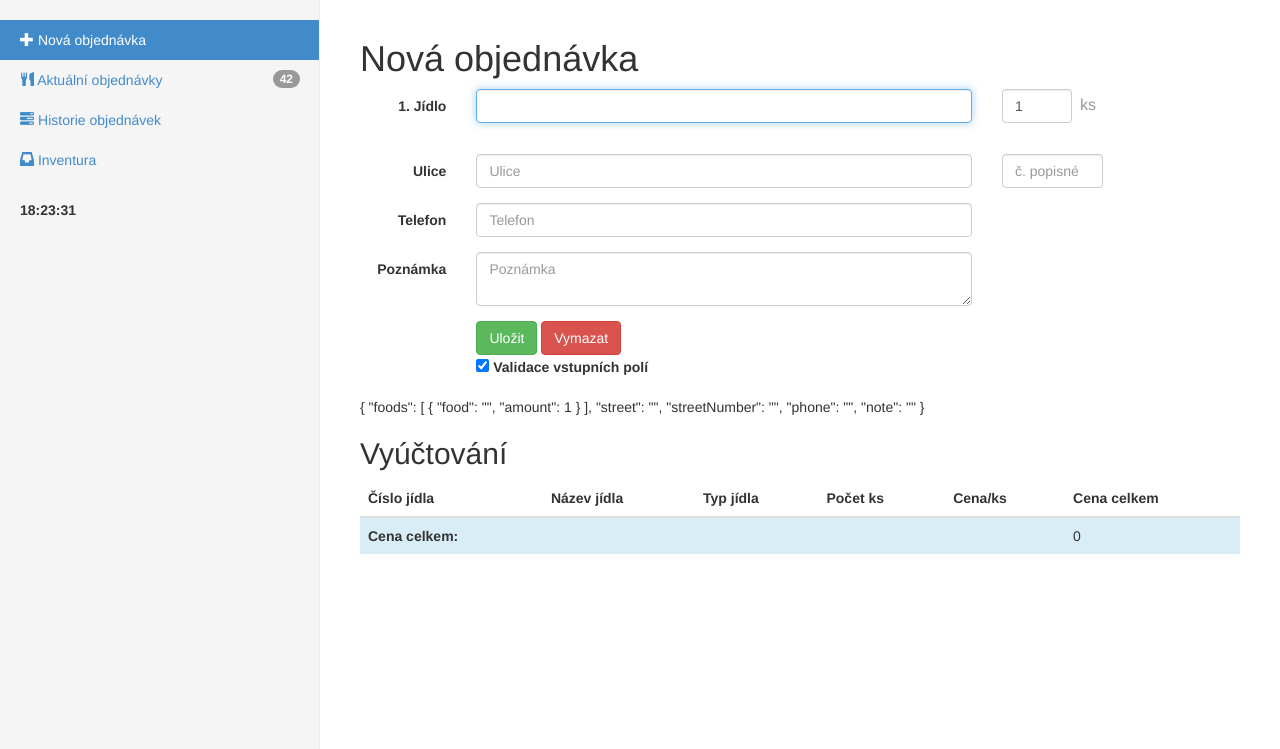
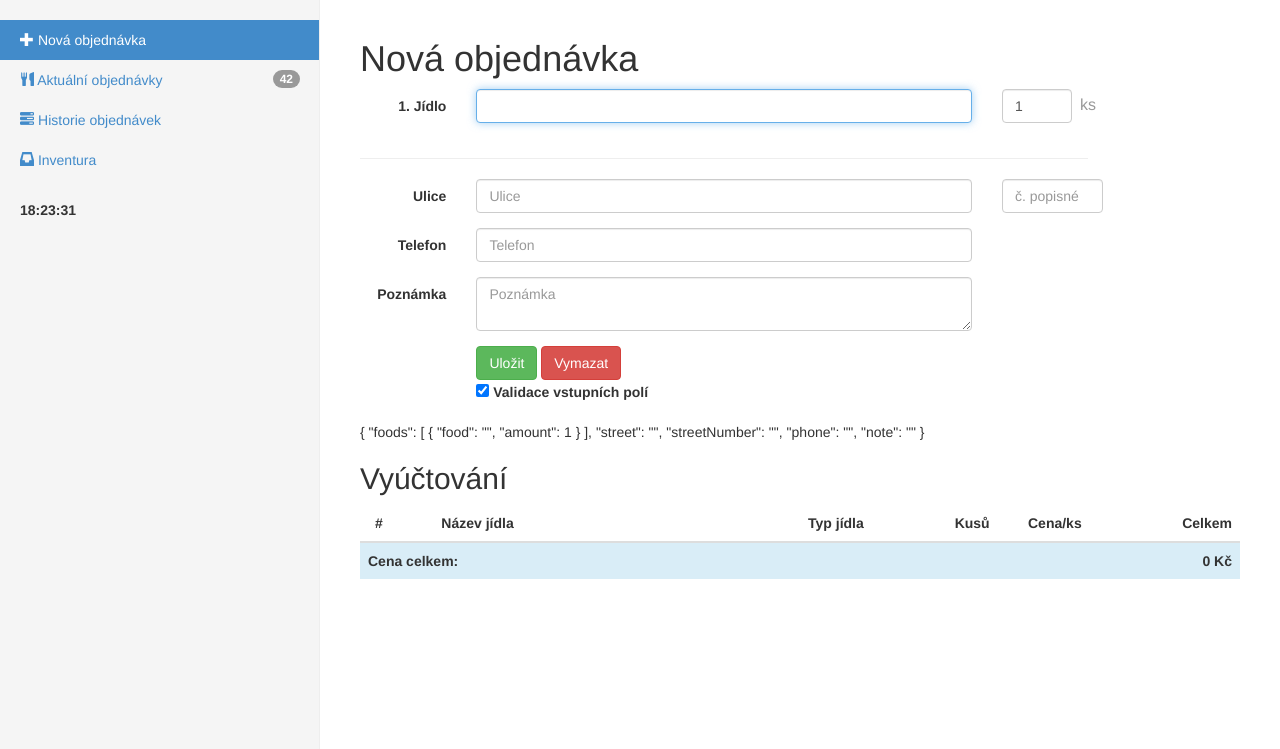
Before and after one commit to shobull/mamHladVHK, a PHP site: page / in a window 1280 px wide. Shown: the part 51-800 px from the top of the page. Run offline with PHP 8.4, Linux system fonts and the light colour scheme; some libraries are stand-ins or nearby versions.

Commit message:
zavislosti

```diff
--- a/static/angular/controllers.js
+++ b/static/angular/controllers.js
@@ -24,17 +24,19 @@ angular.module('menuControllers', ['ui.select2'])
             $scope.order = new order();
             $scope.validateInput = true;
 
-            $scope.newFood = function (event) {
-                $scope.createEmptyFood();
-                event.preventDefault();
-            }
-
+            // Vytvori novy radek s prazdnym jilem
             $scope.createEmptyFood = function () {
                 var food = {
                     food: "",
                     amount: 1
                 };
                 $scope.order.foods.push(food);
+            }
+
+            $scope.deleteFood = function (index) {
+                if ($scope.order.foods.length > 1) {
+                    $scope.order.foods.splice(index, 1);
+                }
             }
 
             $scope.phoneNumberPattern = (function () {
@@ -65,47 +67,93 @@ angular.module('menuControllers', ['ui.select2'])
                 return $scope.newOrderForm[field].$valid && $scope.newOrderForm[field].$dirty;
             };
 
+
+            $scope.selectedItem = -1;
+
+
+            // Nastavi formular do puvodniho stavu
             var cleanOrder = new order();
             $scope.clear = function (order) {
                 $scope.newOrderForm.$setPristine();
                 $scope.order = angular.copy(cleanOrder);
-                $scope.showAutocomplete = -1;
                 $scope.items = [];
             };
 
-            $scope.selectedItem = -1;
-
+            // Skryje autocompleter
             $scope.hideAutocompleter = function () {
                 $scope.showAutocomplete = -1;
-            }
-
-            $scope.isEmpty = function (food) {
-                if (food.Id) {
-                    return true;
-                }
-                return false;
+                $scope.selectedItem = -1;
+                $scope.items = [];
             }
 
 
+            // Vyhledava v jidlech pro autocompleter
             $scope.items = [];
             $scope.updateAutocompleter = function (keyword, index) {
                 $scope.showAutocomplete = index;
                 $http.get('/mamhladvhk/php/api/food?q=' + keyword)
                     .then(function (result) {
                         $scope.items = result.data.jidelak;
+                        if ($scope.items.length <= $scope.selectedItem) {
+                            $scope.refreshAutocompleter($scope.items.length - 1);
+                        }
                     });
             }
 
-            $scope.selectFood = function (index, foodIndex) {
+            $scope.refreshAutocompleter = function (value) {
+                if (value < 0) {
+                    $scope.selectedItem = -1;
+                } else if (value < $scope.items.length) {
+                    $scope.selectedItem = value;
+                } else {
+                    $scope.selectedItem = $scope.items.length - 1;
+                }
+            }
+
+            $scope.moveAutocompleter = function ($event, index) {
+                $scope.showAutocomplete = index;
+                if ($event.which == 40) {
+                    // Arrow down pressed
+                    $scope.refreshAutocompleter($scope.selectedItem + 1);
+                    $event.preventDefault();
+                } else if ($event.which == 38) {
+                    // Arrow up pressed
+                    $scope.refreshAutocompleter($scope.selectedItem - 1);
+                    $event.preventDefault();
+                } else if ($event.which == 13) {
+                    // Enter pressed
+                    $scope.selectFood(index);
+                } else if ($event.which == 27) {
+                    // Esc pressed
+                    $scope.deleteFood(index);
+                } else if ($event.which == 39 || $event.which == 37) {
+                    // Arrow left or right pressed
+                    $scope.hideAutocompleter();
+                }
+            }
+
+            // Zvoli jidlo
+            $scope.selectFood = function (foodIndex) {
+                var index = $scope.selectedItem;
                 $scope.order.foods[foodIndex].food = $scope.items[index];
                 $scope.items = [];
-                $scope.createEmptyFood();
+
+                var lastFoodIndex = $scope.order.foods.length - 1;
+
+                if ($scope.order.foods[lastFoodIndex].food.Id != null) {
+                    // Pokud neni posledni radek prazdny, tak pridam novy pro dalsi jidlo
+                    $scope.createEmptyFood();
+                }
+
+                $scope.hideAutocompleter();
             }
 
+            // Spocita cenu vsech kusu
             $scope.totalFoodPrice = function (item) {
                 return (item.food.Prize * item.amount);
             }
 
+            // Spocita celkovou cenu objednavky
             $scope.totalPrice = function () {
                 var price = 0;
                 for (var i = 0; i < $scope.order.foods.length; i++) {
@@ -117,7 +165,8 @@ angular.module('menuControllers', ['ui.select2'])
             }
 
         }])
-    .controller('OrderListCtrl', ['$scope',
+    .
+    controller('OrderListCtrl', ['$scope',
         function ($scope) {
         }])
     .controller('OrderHistoryCtrl', ['$scope',
--- a/static/angular/filters.js
+++ b/static/angular/filters.js
@@ -6,10 +6,15 @@ angular.module('app.filters', [])
 
             for (var i = 0; i < item.length; i++) {
                 if (item[i].food.Id != null) {
-                    console.log(item[i].food);
                     array.push(item[i]);
                 }
             }
             return array;
         };
     })
+
+    .filter('currency', function () {
+        return function (string) {
+            return string + " Kč";
+        }
+    })
--- a/static/css/custom.css
+++ b/static/css/custom.css
@@ -120,6 +120,18 @@ body {
     border-radius: 50%;
 }
 
+table tr th.center {
+    padding-left: 15px;
+}
+
+table tr th.right, table tr td.right {
+    text-align: right;
+}
+
+.strong {
+    font-weight: bold;
+}
+
 ul.autocomplete {
     background-color: #f5f5f5;
     border-left: 1px solid #66afe9;
@@ -132,18 +144,18 @@ ul.autocomplete {
     font-size: 14px;
     list-style: none outside none;
     margin: 0;
+    margin-right: 15px;
     padding: 0;
     position: absolute;
-    top: -3px;
+    top: 30px;
     outline: 0;
     z-index: 100;
 }
 
 ul.autocomplete li {
     color: #555;
-    padding: 0px 12px;
-    min-height: 28px;
-    line-height: 28px;
+    line-height: 17px;
+    padding: 6px 12px;
 }
 
 ul.autocomplete li:hover {
--- a/templates/new-order.html
+++ b/templates/new-order.html
@@ -1,6 +1,6 @@
 <h1>Nová objednávka</h1>
 
-<form class="form-horizontal" name="newOrderForm" focus-iter="input,textarea,button" novalidate>
+<form class="form-horizontal" name="newOrderForm" focus-iter="input,textarea,button" novalidate autocomplete="off">
 
     <div class="row">
         <div class="col-sm-10">
@@ -15,13 +15,15 @@
 
                         <input type="text" class="form-control" id="inputFood-{{$index}}" name="inputFood"
                                ng-required="validateInput" ng-change="updateAutocompleter(food.food.Name, $index)"
-                               ng-model="food.food.Name" ng-blur="hideAutocompleter()" focus-me/>
+                               ng-model="food.food.Name" ng-keyup="moveAutocompleter($event, $index)" focus-me/>
 
                         <ul class="autocomplete" ng-if="showAutocomplete == $index && items.length > 0">
-                            <li ng-class="{selected: $index == $selectedItem}" ng-mouseenter="$selectedItem = $index"
-                                ng-mouseleave="$selectedItem = -1" ng-repeat="item in items"
-                                ng-mousedown="selectFood($index, $parent.$index)">
-                                {{item.Number}} - {{item.Name}} <span class="mini">({{item.Nazev}})</span>
+                            <li ng-class="{selected: $index == selectedItem}"
+                                ng-mouseenter="refreshAutocompleter($index)"
+                                ng-mouseleave="refreshAutocompleter(-1)" ng-repeat="item in items"
+                                ng-mousedown="selectFood($parent.$index)">
+
+                            {{item.Number}} - {{item.Name}} <span class="mini">({{item.Nazev}})</span>
                             </li>
                         </ul>
 
@@ -40,16 +42,7 @@
 
     <div class="row">
         <div class="col-sm-10">
-            <div class="row">
-                <div class="form-group">
-
-                    <div class="col-sm-offset-2 col-sm-8">
-
-                        <!--<button type="button" class="btn btn-primary" ng-click="newFood($event)">Další jídlo</button>-->
-
-                    </div>
-                </div>
-            </div>
+            <hr/>
         </div>
     </div>
 
@@ -132,12 +125,12 @@
 <table class="table">
     <thead>
     <tr>
-        <th>Číslo jídla</th>
-        <th>Název jídla</th>
-        <th>Typ jídla</th>
-        <th>Počet ks</th>
-        <th>Cena/ks</th>
-        <th>Cena celkem</th>
+        <th class="col-sm-1 center">&#35;</th>
+        <th class="col-sm-5">Název jídla</th>
+        <th class="col-sm-2">Typ jídla</th>
+        <th class="col-sm-1">Kusů</th>
+        <th class="col-sm-1">Cena/ks</th>
+        <th class="col-sm-2 right">Celkem</th>
     </tr>
     </thead>
     <tbody>
@@ -145,14 +138,13 @@
         <td ng-bind="item.food.Number"></td>
         <td ng-bind="item.food.Name"></td>
         <td ng-bind="item.food.Nazev"></td>
-        <td ng-bind="item.amount"></td>
-        <td ng-bind="item.food.Prize"></td>
-        <td ng-bind="totalFoodPrice(item)"></td>
+        <td ng-bind-template="{{item.amount}}x"></td>
+        <td ng-bind="item.food.Prize | currency"></td>
+        <td class="right" ng-bind="totalFoodPrice(item) | currency"></td>
     </tr>
     <tr class="info">
-        <td><strong>Cena celkem:</strong></td>
-        <td colspan="4"></td>
-        <td ng-bind="totalPrice()"></td>
+        <td colspan="5"><strong>Cena celkem:</strong></td>
+        <td class="right strong" ng-bind="totalPrice() | currency"></td>
     </tr>
     </tbody>
 </table>
```
